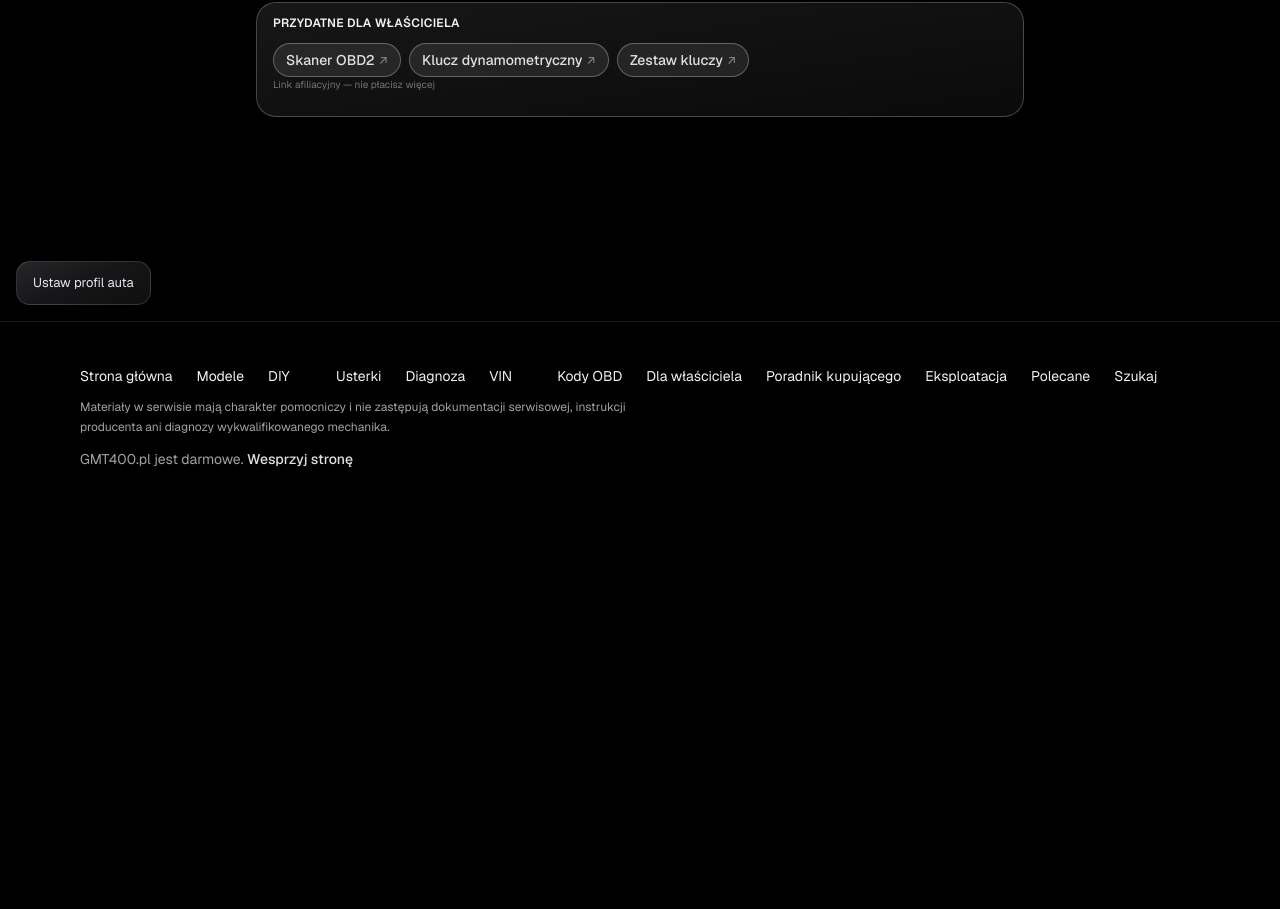
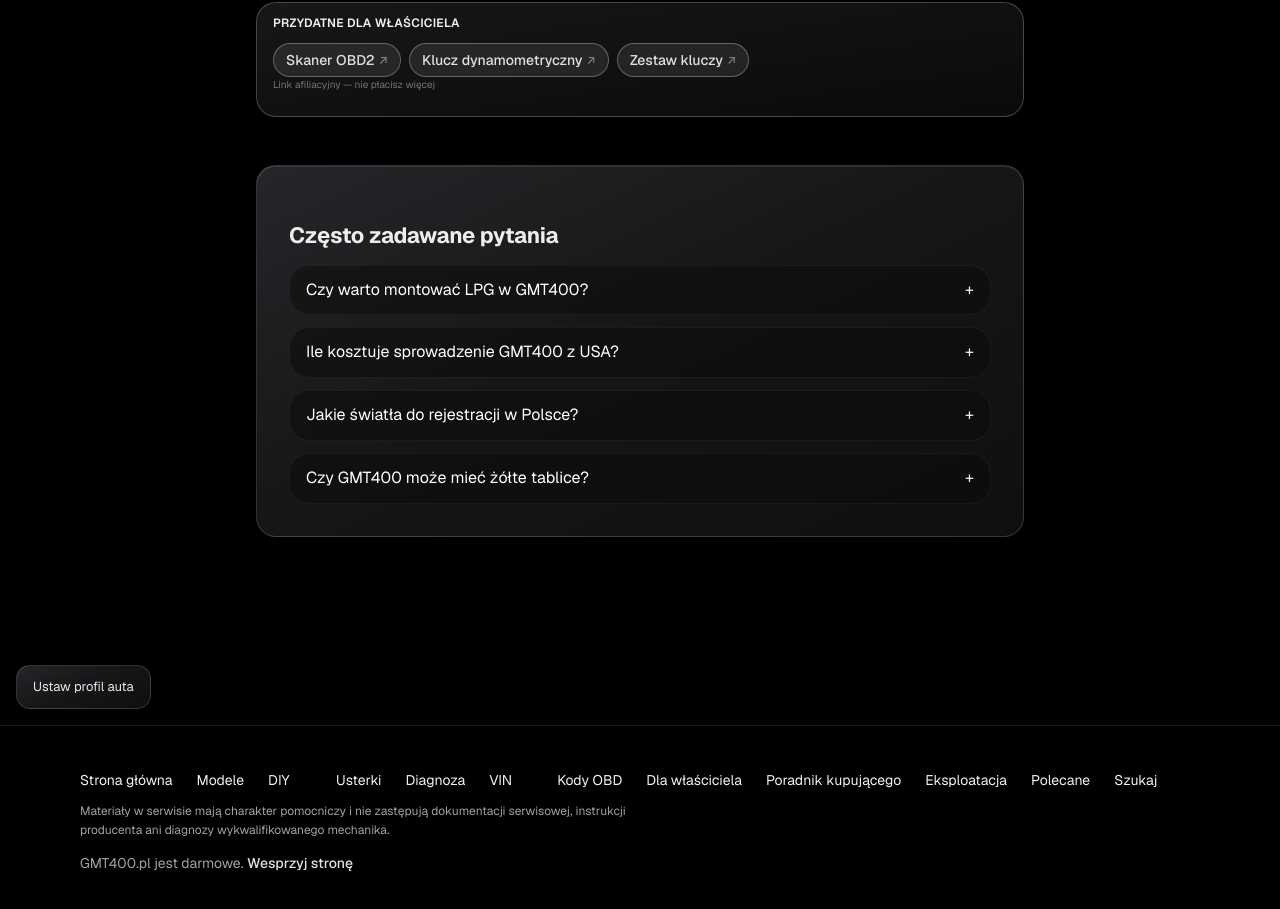
Before and after one commit to tsrc4mm9gg-netizen/gmt400-app, a Next.js app: page /dla-wlasciciela in a window 1280 px wide. Shown: the part 1216-2125 px from the top of the page. Before the commit the page ends 1729 px from the top, so only its background shows below. Built offline with nearby package versions, Linux system fonts and the light colour scheme.

Commit message:
feat: add FAQ to dla-wlasciciela page

```diff
--- a/src/app/dla-wlasciciela/page.tsx
+++ b/src/app/dla-wlasciciela/page.tsx
@@ -3,12 +3,32 @@ import Link from 'next/link';
 import { GUIDES } from '../../lib/guides';
 import Breadcrumbs from '../ui/Breadcrumbs';
 import AffiliateBox from '../ui/AffiliateBox';
+import FAQ from '../ui/FAQ';
 
 export const metadata: Metadata = {
   title: 'Najważniejsze dla właściciela w PL — poradniki GMT400',
   description: 'LPG, sprowadzenie i rejestracja z USA/UE, światła na europejskie i żółte tablice — poradniki dla właściciela GMT400 w Polsce, każda liczba ze źródłem i datą.',
   alternates: { canonical: 'https://www.gmt400.pl/dla-wlasciciela' },
 };
+
+const faqItems = [
+  {
+    question: 'Czy warto montować LPG w GMT400?',
+    answer: 'Tak, przy dużym przebiegu. GMT400 pali 12–18L/100km benzyny. LPG obniża koszty o 40–50%. Instalacja sekwencyjna: 3000–5000 zł. Zwrot po 20000–30000 km. Wymaga dobrej instalacji i regularnej regulacji.',
+  },
+  {
+    question: 'Ile kosztuje sprowadzenie GMT400 z USA?',
+    answer: 'Transport: 3000–6000 zł (kontener). Cło: 10% wartości. VAT: 23%. Akcyza: 3.1% (do 2000 cm³) lub 18.6% (powyżej). Rejestracja: ~500 zł. Razem: 15000–30000 zł ponad cenę auta.',
+  },
+  {
+    question: 'Jakie światła do rejestracji w Polsce?',
+    answer: 'Europejskie (E-mark) lub homologowane. Amerykańskie reflektory nie przejdą przeglądu. Wymiana: 500–1500 zł. Kierunkowskazy muszą być pomarańczowe (nie czerwone).',
+  },
+  {
+    question: 'Czy GMT400 może mieć żółte tablice?',
+    answer: 'Tak, jeśli ma powyżej 25 lat (rocznik 2000 lub starszy). Żółte tablice (pojazd zabytkowy) dają ulgi: brak przeglądów, niższe OC. Wymaga opinii rzeczoznawcy.',
+  },
+];
 
 export default function GuidesHub() {
   return (
@@ -43,6 +63,7 @@ export default function GuidesHub() {
             { name: 'Zestaw kluczy', search: 'socket set metric' },
           ]}
         />
+        <FAQ items={faqItems} />
       </div>
     </div>
   );
```
